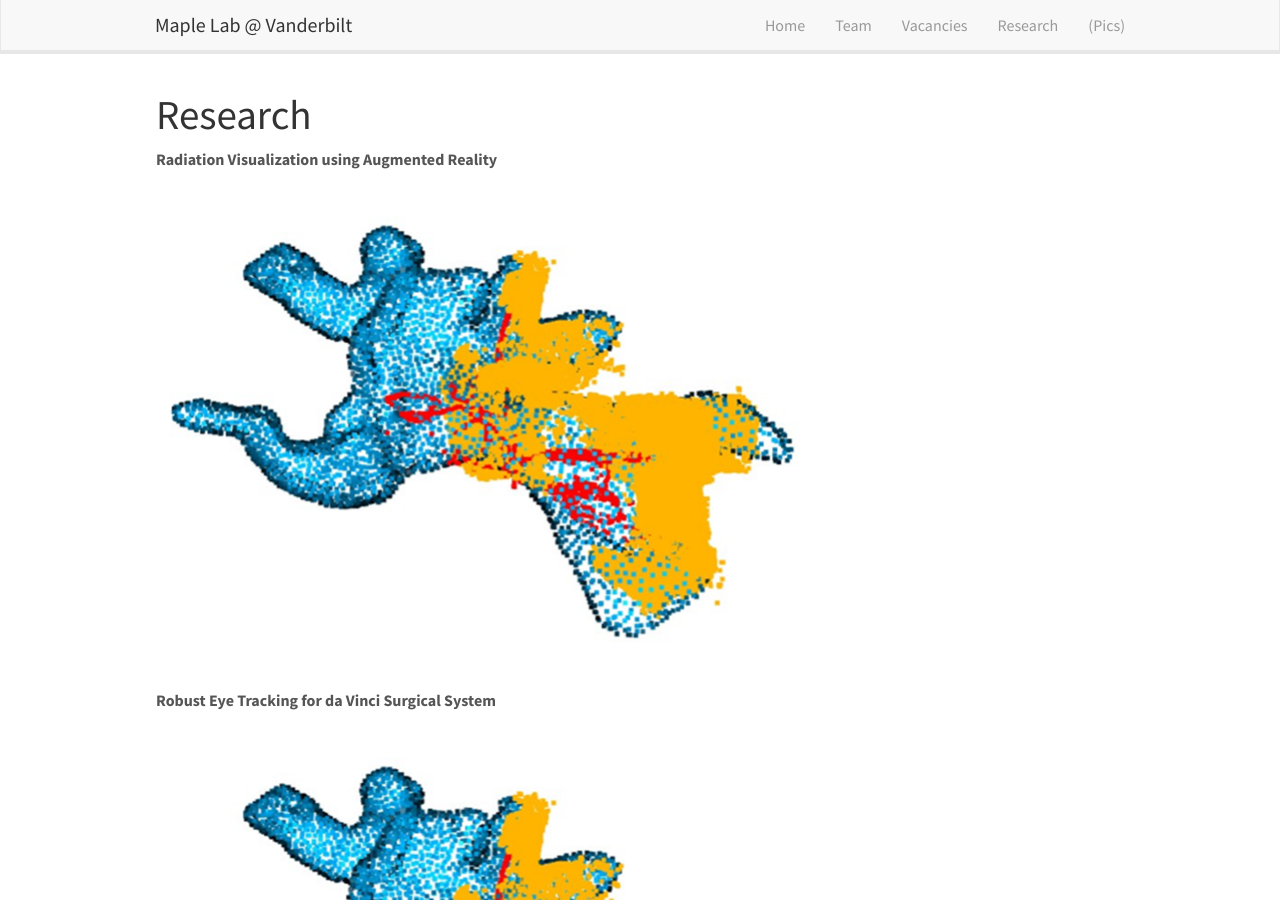
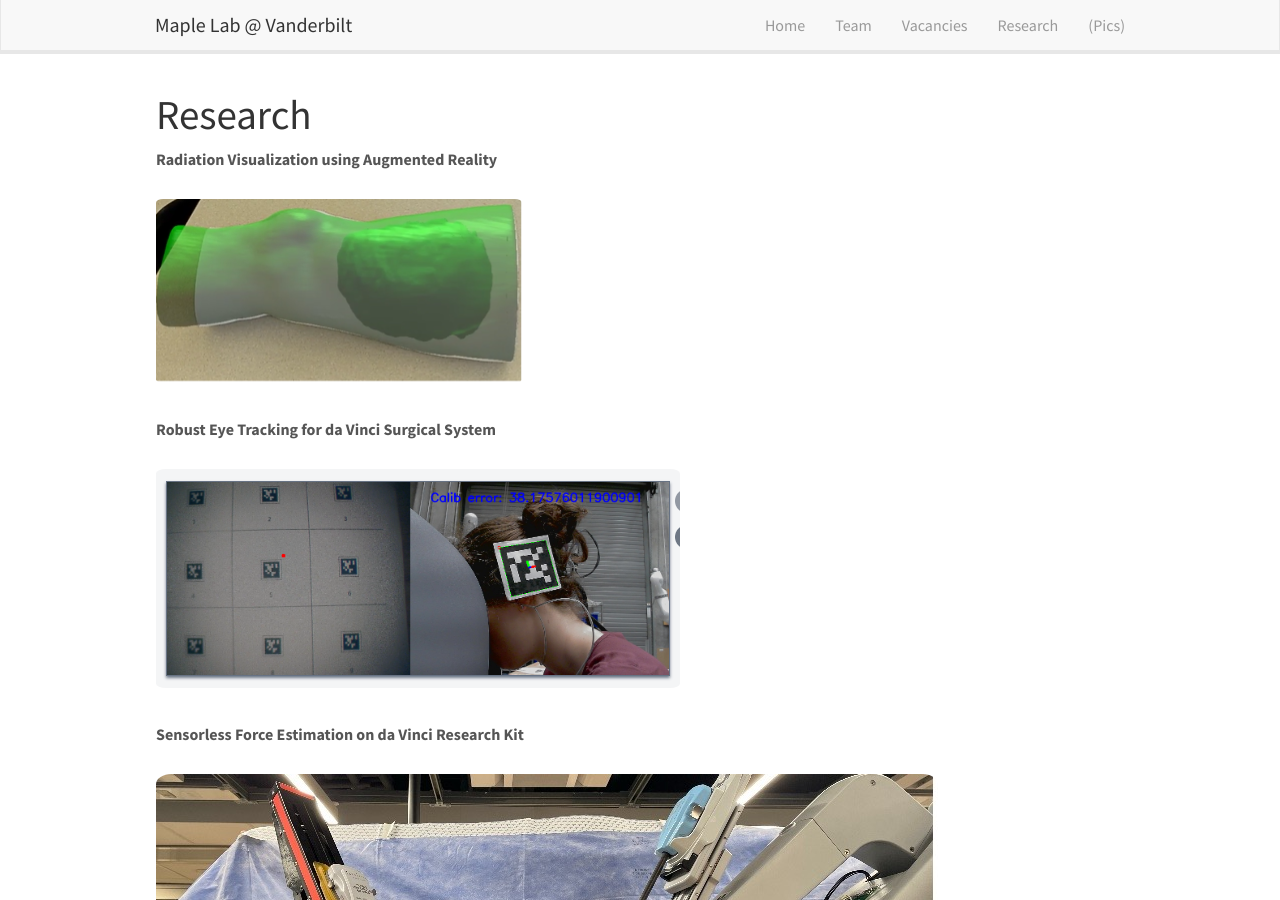
Before and after one commit to vu-maple-lab/vu-maple-lab.github.io, a Jekyll site: the page built from research.md, in a window 1280 px wide and 900 px high. Built offline with Jekyll 4.4.1, drawn with Linux system fonts in a browser that asks for light colours; nearby versions of some CDN libraries.

Commit message:
i lied try this

```diff
--- a/research.md
+++ b/research.md
@@ -7,8 +7,47 @@ permalink: /research/
 ---
 
 # Research
+**Radiation Visualization using Augmented Reality**
 
-**Radiation Visualization using Augmented Reality**
+<p>
+  <a href="{{ site.url }}{{ site.baseurl }}/research/sarcoma" title="Sarcoma">
+    <img src="{{ site.url }}{{ site.baseurl }}/images/researchpic/sarcoma.png" alt="sarcoma_img" />
+  </a>
+</p>
+
+**Robust Eye Tracking for da Vinci Surgical System**
+
+<p>
+  <a href="{{ site.url }}{{ site.baseurl }}/research/dvrk_gaze" title="dvrk_gaze">
+    <img src="{{ site.url }}{{ site.baseurl }}/images/researchpic/dvrk_gaze.png" alt="dvrk_gaze" />
+  </a>
+</p>
+
+**Sensorless Force Estimation on da Vinci Research Kit**
+
+<p>
+  <a href="{{ site.url }}{{ site.baseurl }}/research/force_estimation" title="force_estimation">
+    <img src="{{ site.url }}{{ site.baseurl }}/images/researchpic/force_estimation.jpg" alt="force_estimation" />
+  </a>
+</p>
+
+**Surgical Training and Skill Assessment through Augmented Reality**
+
+<p>
+  <a href="{{ site.url }}{{ site.baseurl }}/research/kidney_gaze" title="kidney_gaze">
+    <img src="{{ site.url }}{{ site.baseurl }}/images/researchpic/kidney_gaze.png" alt="kidney_gaze" />
+  </a>
+</p>
+
+**Vision based Navigation in Endoscopic Kidney Surgeries**
+
+<p>
+  <a href="{{ site.url }}{{ site.baseurl }}/research/kidney_reconstruction" title="kidney_reconstruction">
+    <img src="{{ site.url }}{{ site.baseurl }}/images/researchpic/kidney_reco.png" alt="kidney_reconstruction" />
+  </a>
+</p>
+
+<!-- **Radiation Visualization using Augmented Reality**
 
 [![homepage][1]][2]
 
```
Also changed, not shown: other parts of research.md (+2 -2 lines).
